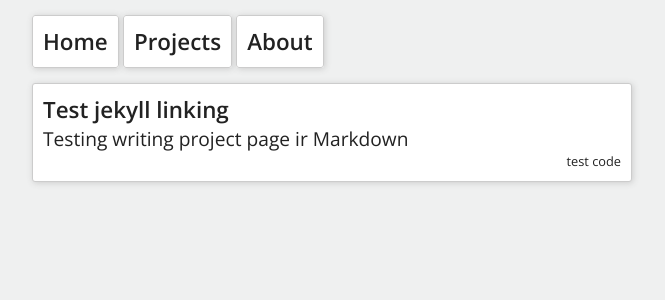
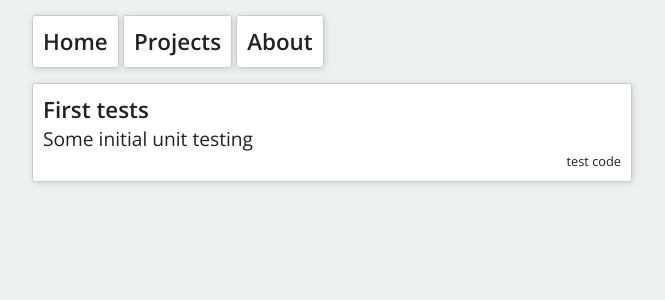
Before and after one commit to Shurgu/shurgu.github.io, a Jekyll site: the page built from projects.html, in a window 1280 px wide. Shown: the top 300 px of the page, without its empty margins (308-973 px from the left). Built offline with Jekyll 4.4.1, drawn with Linux system fonts in a browser that asks for light colours; nearby versions of some CDN libraries.

Commit message:
Almost happy with the way of including js libs and new projects

```diff
--- a/_layouts/project.html
+++ b/_layouts/project.html
@@ -5,3 +5,9 @@ layout: default
 <div class="container">
 	{{ content }}
 </div>
+
+{% if page.libs %}
+    {% for lib in page.libs %}
+    <script src="/js/{{ lib }}"></script>
+    {% endfor %}
+{% endif %}
--- a/projects.html
+++ b/projects.html
@@ -1,15 +1,25 @@
 ---
 title: Shurgu.net - TO BETTER ME
 layout: default
+projects: [
+            {name: 'First tests',
+            fileName: first-test-project,
+            description: 'Some initial unit testing',
+            tags: [test, code]}
+          ]
 ---
 <ul>
+    {% for project in page.projects %}
     <li>
         <div class="post">
-            <a class="post-title" href="/projects/first-test-project.html">Test jekyll linking</a>
-			<span class="post-description">Testing writing project page ir Markdown</span>
-			<span class="post-tags">
-			test code
-			</span>
+            <a class="post-title" href="/projects/{{project.fileName}}.html">{{project.name}}</a>
+            <span class="post-description">{{project.description}}</span>
+            <span class="post-tags">
+            {% for tag in project.tags %}
+                {{ tag }}
+            {% endfor %}
+            </span>
         </div>
     </li>
+    {% endfor %}
 </ul>
```
Also changed, not shown: projects/first-test-project.md (+2 -1 lines).
